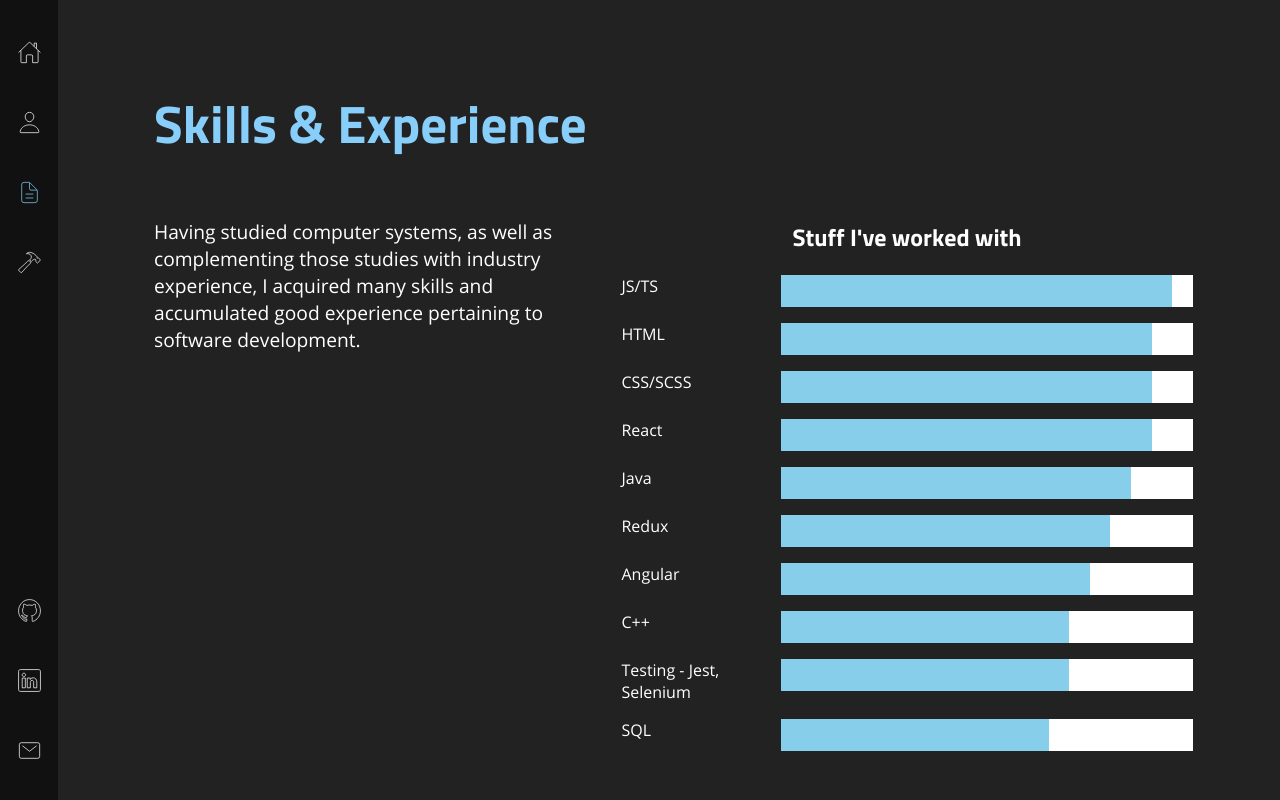
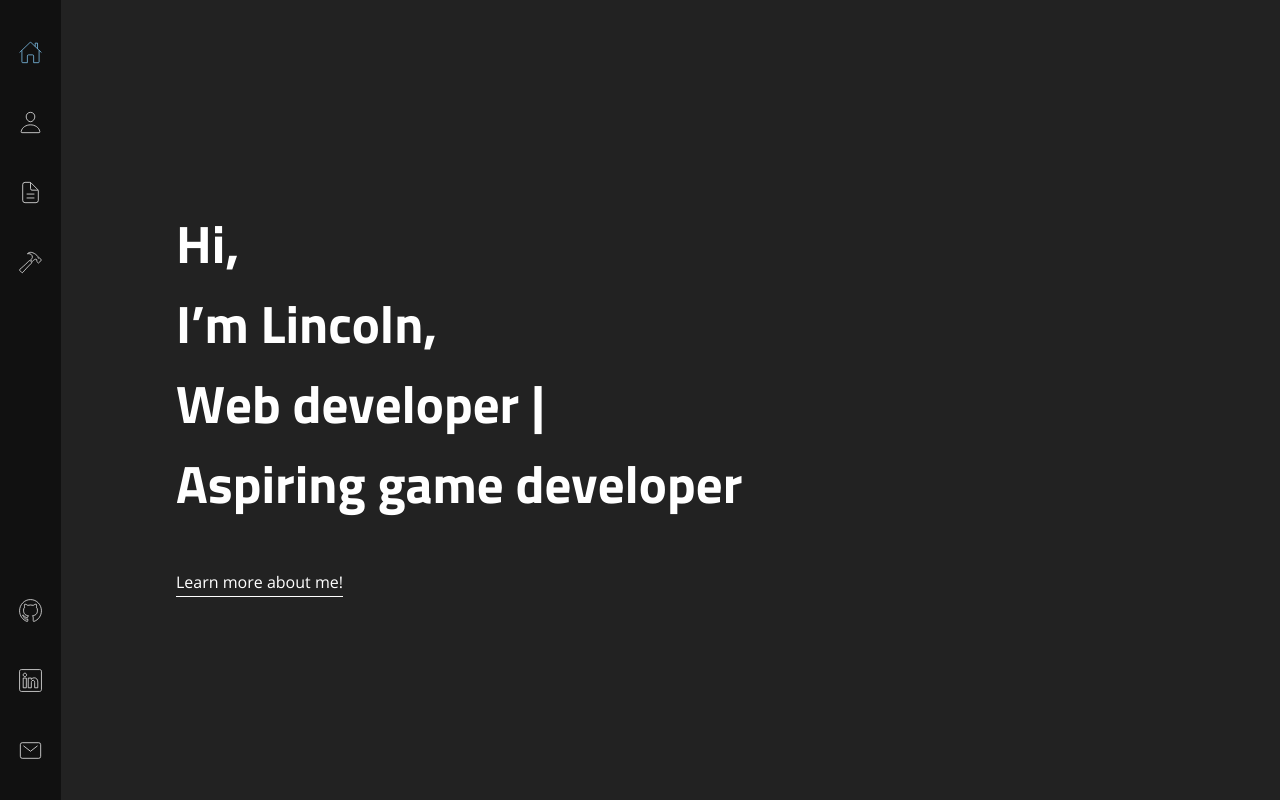
Before and after one commit to lincolnChoy/lincolnChoy, a React (Create React App) app: page / in a window 1280 px wide. Built offline with nearby package versions, Linux system fonts and the light colour scheme.

Commit message:
Fixed header

```diff
--- a/src/App.js
+++ b/src/App.js
@@ -10,7 +10,7 @@
   constructor() {
     super()
     this.state = {
-      activeRoute: 'skills'
+      activeRoute: 'home'
     }
   }
 
--- a/src/components/Header/Header.scss
+++ b/src/components/Header/Header.scss
@@ -1,7 +1,9 @@
 .app-header {
   background-color: #111;
   width: 3.8rem;
-  height: 100vh;
+  height: 100%;
+  position: fixed;
+  z-index: 2;
   display: flex;
   flex-direction: column;
   align-items: center;
--- a/src/containers/AboutMe/AboutMe.scss
+++ b/src/containers/AboutMe/AboutMe.scss
@@ -17,11 +17,12 @@
     }
 
     @media (max-width: 1600px) {
-      margin: 4.5rem 0 0 6rem;
+      margin: 4.5rem 0 0 7rem;
       width: 54%;
     }
 
     @media (max-width: 1400px) {
+      margin: 3rem 0 0 6rem;
       width: 57%;
     }
 
@@ -34,17 +35,12 @@
     }
 
     @media (max-width: 800px) {
-      margin-left: 5rem;
+      margin: 2rem 0 0 3.5rem;
       width: 73%;
     }
 
     @media (max-width: 600px) {
-      margin: 2rem 0 0 3rem;
       width: 80%;
-    }
-
-    @media (max-width: 400px) {
-      margin-left: 1.5rem;
     }
   }
 }
--- a/src/containers/Home/Home.scss
+++ b/src/containers/Home/Home.scss
@@ -15,10 +15,6 @@
 
   @media (max-width: 800px) {
     margin-left: 5rem;
-  }
-
-  @media (max-width: 600px) {
-    margin-left: 3rem;
   }
 
   .description-container {
--- a/src/containers/Skills/Skills.scss
+++ b/src/containers/Skills/Skills.scss
@@ -63,12 +63,11 @@
     }
 
     @media (max-width: 800px) {
-      margin-left: 4rem;
+      margin: 2rem 0 0 3.5rem;
       width: 73%;
     }
 
     @media (max-width: 600px) {
-      margin: 2rem 0 0 1.5rem;
       width: 80%;
     }
   }
```
